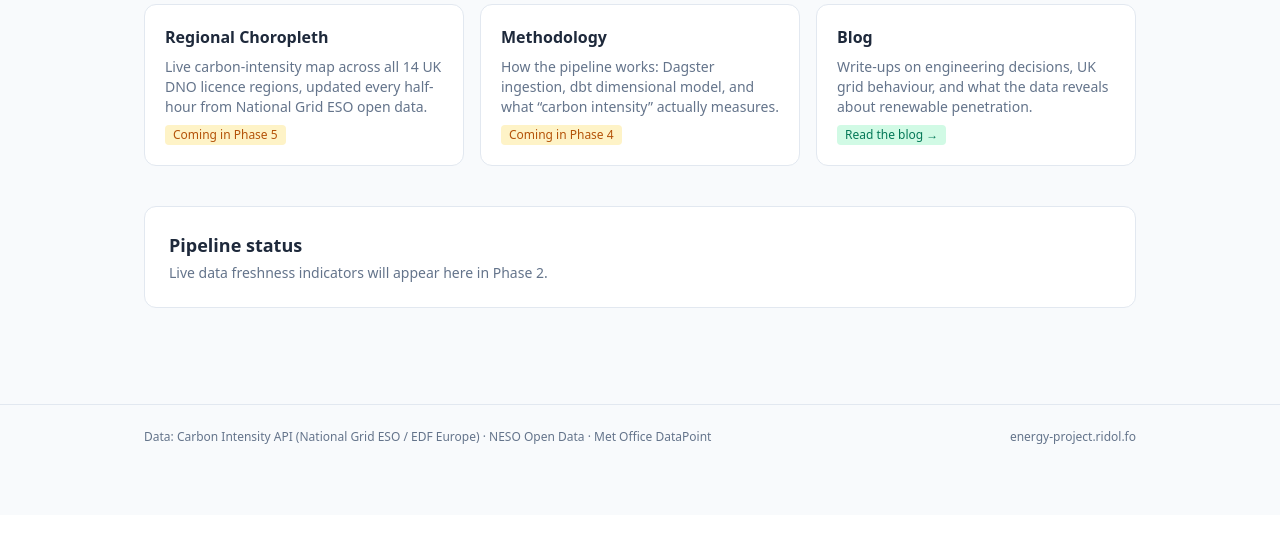
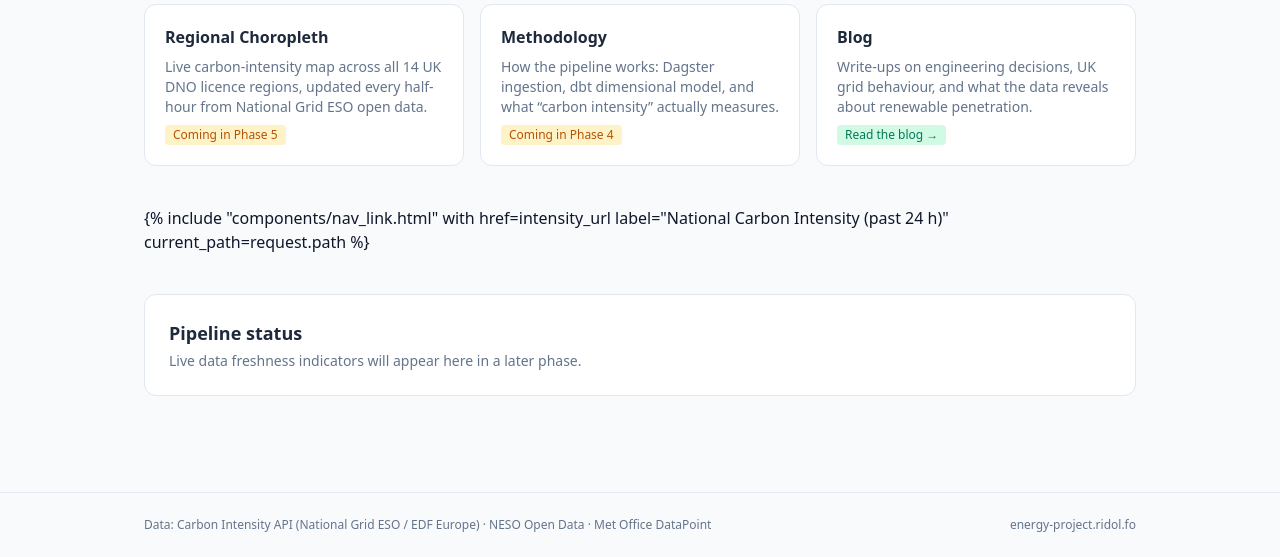
Before and after one commit to josidridolfo/uk-grid-carbon-pipeline, a Django app: template web/templates/core/home.html in a window 1280 px wide. Shown: the part 285-842 px from the top of the page. Before the commit the page ends 729 px from the top, so only its background shows below. Run offline with Django 5.2, Linux system fonts and the light colour scheme; the template is opened without the code that fills it, so the values that code supplies are empty; style sheets or scripts are compiled from the project's sources; some libraries are stand-ins or nearby versions.

Commit message:
feat(intensity): wire intensity app into project + nav link from home
- INSTALLED_APPS: add apps.intensity.apps.IntensityConfig
- Root urls.py: mount intensity/ namespace
- HomeView: pass intensity_url context var + nav_link in home.html
- map_container.html: add optional figure_data variable (backward-compatible;
  defaults to '{}' so existing callers are unaffected)

Co-Authored-By: Claude Sonnet 4.6 <noreply@anthropic.com>

```diff
--- a/web/apps/core/views.py
+++ b/web/apps/core/views.py
@@ -13,6 +13,7 @@ class HomeView(TemplateView):
     def get_context_data(self, **kwargs):
         context = super().get_context_data(**kwargs)
         context["now_utc"] = datetime.now(tz=timezone.utc)
+        context["intensity_url"] = "/intensity/national/"
         return context
 
 
--- a/web/templates/core/home.html
+++ b/web/templates/core/home.html
@@ -73,11 +73,21 @@
     </ul>
   </section>
 
+  {# Phase 2: national intensity link #}
+  <section>
+    <nav aria-label="Feature navigation" class="flex gap-4 flex-wrap">
+      {% include "components/nav_link.html" with
+          href=intensity_url
+          label="National Carbon Intensity (past 24 h)"
+          current_path=request.path %}
+    </nav>
+  </section>
+
   {# Pipeline status placeholder — Phase 2 wires real Snowflake data #}
   <section class="rounded-xl border border-slate-200 bg-white p-6">
     <h2 class="text-lg font-semibold text-slate-800 mb-1">Pipeline status</h2>
     <p class="text-sm text-slate-500">
-      Live data freshness indicators will appear here in Phase 2.
+      Live data freshness indicators will appear here in a later phase.
     </p>
   </section>
 
--- a/web/uk_grid_site/settings.py
+++ b/web/uk_grid_site/settings.py
@@ -50,6 +50,7 @@ INSTALLED_APPS = [
     # Local
     "apps.core.apps.CoreConfig",
     "apps.blog.apps.BlogConfig",
+    "apps.intensity.apps.IntensityConfig",
 ]
 
 MIDDLEWARE = [
--- a/web/uk_grid_site/urls.py
+++ b/web/uk_grid_site/urls.py
@@ -3,4 +3,5 @@ from django.urls import include, path
 urlpatterns = [
     path("", include("apps.core.urls")),
     path("blog/", include("apps.blog.urls", namespace="blog")),
+    path("intensity/", include("apps.intensity.urls", namespace="intensity")),
 ]
```
Also changed, not shown: web/templates/components/map_container.html (+13 -10 lines).
